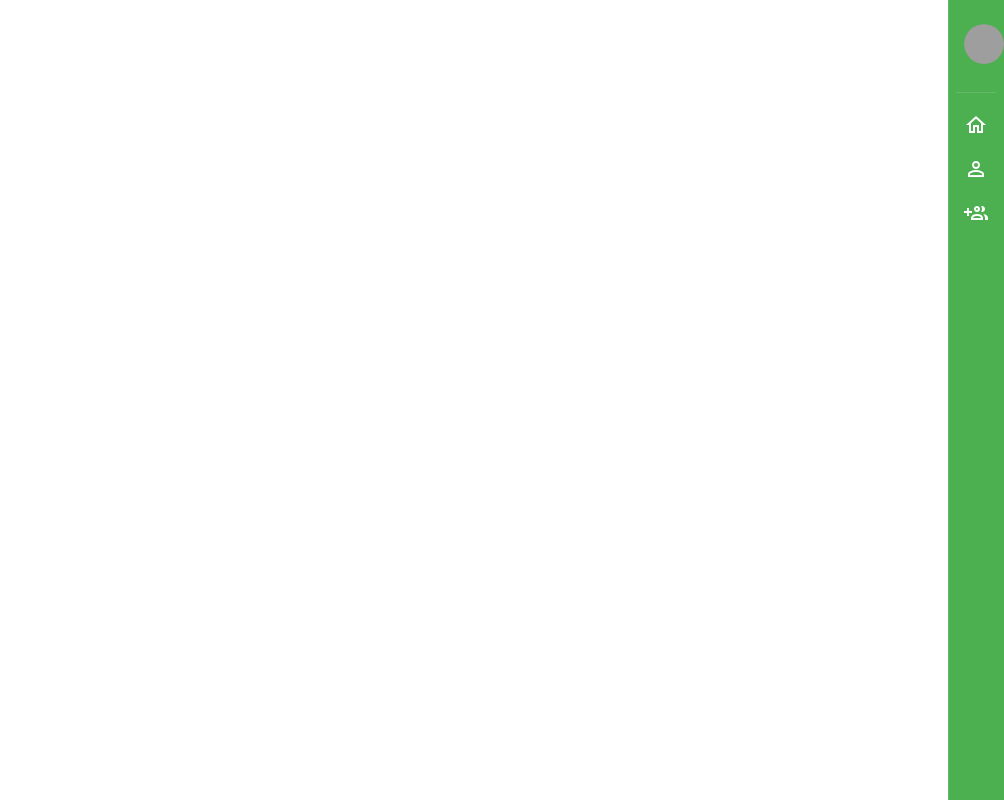
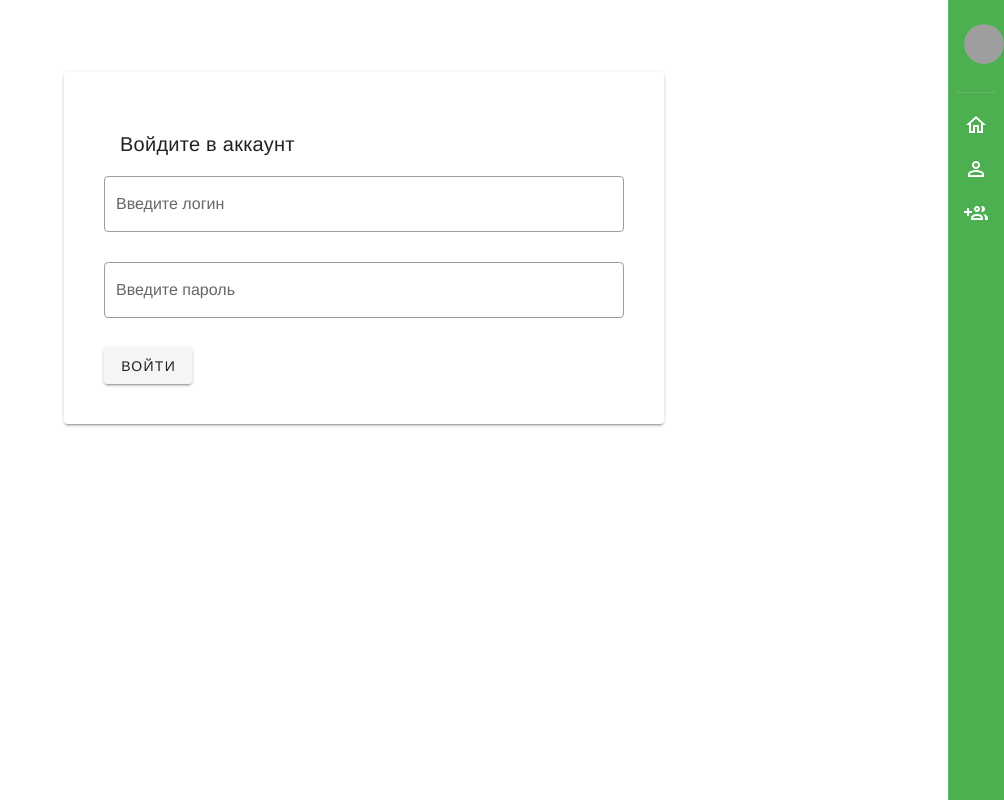
Before and after one commit to Balex7777/VueSocial, a Vue app: page /login in a window 1280 px wide. Shown: the whole page, without its empty margins (276-1280 px from the left). Built offline with nearby package versions, Linux system fonts and the light colour scheme; grey boxes are pictures that could not be loaded.

Commit message:
vuex is ready

```diff
--- a/package.json
+++ b/package.json
@@ -13,12 +13,14 @@
     "vue": "^2.6.11",
     "vue-axios": "^3.2.4",
     "vue-router": "^3.2.0",
-    "vuetify": "^2.4.0"
+    "vuetify": "^2.4.0",
+    "vuex": "^3.4.0"
   },
   "devDependencies": {
     "@vue/cli-plugin-babel": "~4.5.0",
     "@vue/cli-plugin-eslint": "~4.5.0",
     "@vue/cli-plugin-router": "^4.5.11",
+    "@vue/cli-plugin-vuex": "^4.5.11",
     "@vue/cli-service": "~4.5.0",
     "babel-eslint": "^10.1.0",
     "eslint": "^6.7.2",
--- a/src/App.vue
+++ b/src/App.vue
@@ -14,13 +14,13 @@
       shaped
       dense
     ><v-list-item-group>
-        <v-list-item two-line link to="/user/3">
+        <v-list-item two-line link :to="`/user/${$store.state.userData.id}`">
           <v-list-item-avatar>
-            <img :src="'https://randomuser.me/api/portraits/men/3.jpg'">
+            <img :src="`https://randomuser.me/api/portraits/men/${$store.state.userData.id}.jpg`">
           </v-list-item-avatar>
           <v-list-item-content class="text-left">
             <v-list-item-title class="front-weight-black">SocialLink</v-list-item-title>
-            <v-list-item-subtitle>Зубенко Михаил</v-list-item-subtitle>
+            <v-list-item-subtitle>{{$store.state.userData.name}}</v-list-item-subtitle>
           </v-list-item-content>
         </v-list-item>
         <v-divider class="my-3"/>
@@ -33,7 +33,7 @@
             </v-list-item-content>
           </v-list-item>
 
-          <v-list-item link to="/user/3">
+          <v-list-item link :to="`/user/${$store.state.userData.id}`">
             <v-list-item-icon>
               <v-icon>mdi-account-outline</v-icon>
             </v-list-item-icon>
@@ -86,11 +86,10 @@
 <script>
 export default {
   name: "App",
-
   components: {},
-
   data: () => ({
     nav: true,
+    title: 'SocialVue'
   }),
 };
 </script>
--- a/src/main.js
+++ b/src/main.js
@@ -4,6 +4,7 @@ import vuetify from './plugins/vuetify';
 import router from './router'
 import axios from 'axios'
 import VueAxios from 'vue-axios'
+import store from './store'
 
 Vue.use(VueAxios, axios);
 
@@ -12,5 +13,6 @@ Vue.config.productionTip = false
 new Vue({
   vuetify,
   router,
+  store,
   render: h => h(App)
 }).$mount('#app')
--- a/src/router/index.js
+++ b/src/router/index.js
@@ -3,6 +3,7 @@ import VueRouter from 'vue-router'
 import About from '../views/About.vue'
 import Home from '../views/Home.vue'
 import Friends from '../views/Friends.vue'
+import Login from '../views/Login.vue'
 
 Vue.use(VueRouter)
 
@@ -12,20 +13,16 @@ const routes = [
     component: Home
   },
   {
+    path: '/login',
+    component: Login
+  },
+  {
     path: "/user/:id",
     component: About
   },
   {
     path: "/friends/:id",
     component: Friends
-  },
-  {
-    path: '/about',
-    name: 'About',
-    // route level code-splitting
-    // this generates a separate chunk (about.[hash].js) for this route
-    // which is lazy-loaded when the route is visited.
-    component: () => import(/* webpackChunkName: "about" */ '../views/About.vue')
   }
 ]
 
--- /dev/null
+++ b/src/store/index.js
@@ -0,0 +1,22 @@
+import Vue from 'vue'
+import Vuex from 'vuex'
+
+Vue.use(Vuex)
+
+export default new Vuex.Store({
+  state: {
+    userData: {
+      id: '9',
+      name: 'Балекс'
+    }
+  },
+  mutations: {
+    setUID(state, id){
+      state.userData.id = id;
+      console.log('UserId was set to ' + id);
+    },
+    setName(state, n){
+      state.userData.name = n;
+    }
+  }
+})
--- a/src/views/About.vue
+++ b/src/views/About.vue
@@ -11,7 +11,7 @@
     <v-row class="text-left">
       <v-col cols="2">
         <img
-          v-bind:src="`https://randomuser.me/api/portraits/men/${$route.params.id}.jpg`"
+          v-bind:src="`https://randomuser.me/api/portraits/men/${userId}.jpg`"
           style="max-width: 100%"
         />
       </v-col>
@@ -52,7 +52,7 @@
                     <v-img
                       class="elevation-6"
                       alt=""
-                      :src="`https://randomuser.me/api/portraits/men/${$route.params.id}.jpg`"
+                      :src="`https://randomuser.me/api/portraits/men/${userId}.jpg`"
                     ></v-img>
                   </v-list-item-avatar>
 
@@ -82,6 +82,7 @@ export default {
   data() {
     return {
       userData: "",
+      userId: '',
       posts: []
     };
   },
@@ -89,30 +90,42 @@ export default {
     getUserData() {
       this.axios
         .get(
-          `http://jsonplaceholder.typicode.com/users/${this.$route.params.id}`
+          `http://jsonplaceholder.typicode.com/users/${this.userId}`
         )
         .then((response) => {
           this.userData = response.data;
+          this.$store.commit('setName', this.userData.name)
         });
     },
     getUserPosts() {
       this.axios
         .get(
-          `http://jsonplaceholder.typicode.com/posts?userId=${this.$route.params.id}`
+          `http://jsonplaceholder.typicode.com/posts?userId=${this.userId}`
         )
         .then((response) => {
           this.posts = response.data;
+
         });
     },
   },
   mounted() {
+    if(this.$router.currentRoute.path == "/")
+      this.userId = this.$state.useId;
+    else
+      this.userId = this.$route.params.id;
     this.getUserData();
     this.getUserPosts();
+
   },
   watch: {
     $route() {
+      if(this.$router.currentRoute.path == "/")
+        this.userId = this.$state.useId;
+      else
+        this.userId = this.$route.params.id;
       this.getUserData();
       this.getUserPosts();
+
     },
   },
 };
--- /dev/null
+++ b/src/views/Login.vue
@@ -0,0 +1,36 @@
+<template>
+<div class="d-flex justify-center">
+        <v-card width="600px" class="mt-12 pa-10">
+            <v-card-title>
+                Войдите в аккаунт
+            </v-card-title>
+
+            <v-text-field
+                label="Введите логин"
+                v-model="login"
+                outlined
+            ></v-text-field>
+
+            <v-text-field
+                label="Введите пароль"
+                v-model="password"
+                outlined
+            ></v-text-field>
+
+            <v-btn @click="authenticate">
+                Войти
+            </v-btn>
+        </v-card>
+    </div>
+</template>
+
+<script>
+export default {
+  name: "Friends",
+  data() {
+    return {
+    };
+  },
+
+};
+</script>
```
Also changed, not shown: 1 other file (tests, documents, lock files or other folders).
